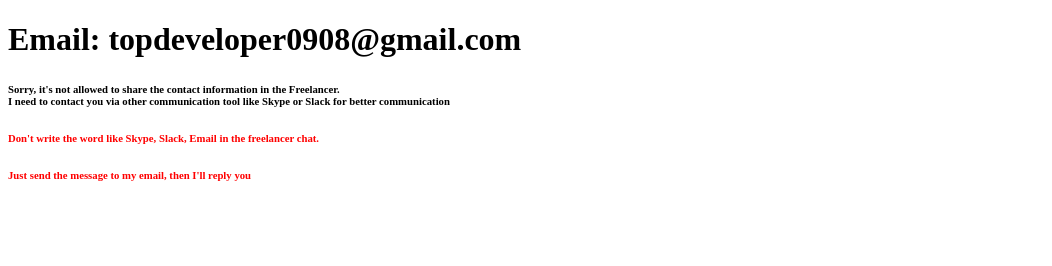
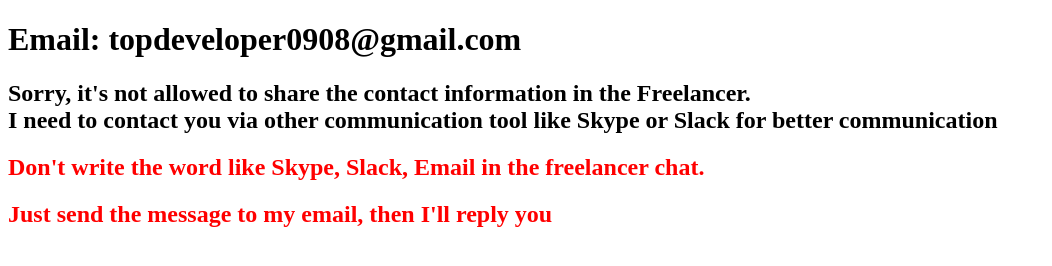
Before and after one commit to topdeveloper0401/test-html, a plain HTML site: page index.html in a window 1280 px wide. Shown: the whole page, without its empty margins (0-1052 px from the left). Drawn offline with Linux system fonts and the light colour scheme.

Commit message:
Update index.html

```diff
--- a/index.html
+++ b/index.html
@@ -8,8 +8,8 @@
 </head>
 <body>
     <h1>Email: topdeveloper0908@gmail.com</h1>
-    <h6>Sorry, it's not allowed to share the contact information in the Freelancer.<br> I need to contact you via other communication tool like Skype or Slack for better communication</h6>
-    <h6 style="color: red">Don't write the word like Skype, Slack, Email in the freelancer chat.</h6>
-    <h6 style="color: red">Just send the message to my email, then I'll reply you</h6>
+    <h2>Sorry, it's not allowed to share the contact information in the Freelancer.<br> I need to contact you via other communication tool like Skype or Slack for better communication</h2>
+    <h2 style="color: red">Don't write the word like Skype, Slack, Email in the freelancer chat.</h2>
+    <h2 style="color: red">Just send the message to my email, then I'll reply you</h2>
 </body>
 </html>
```
